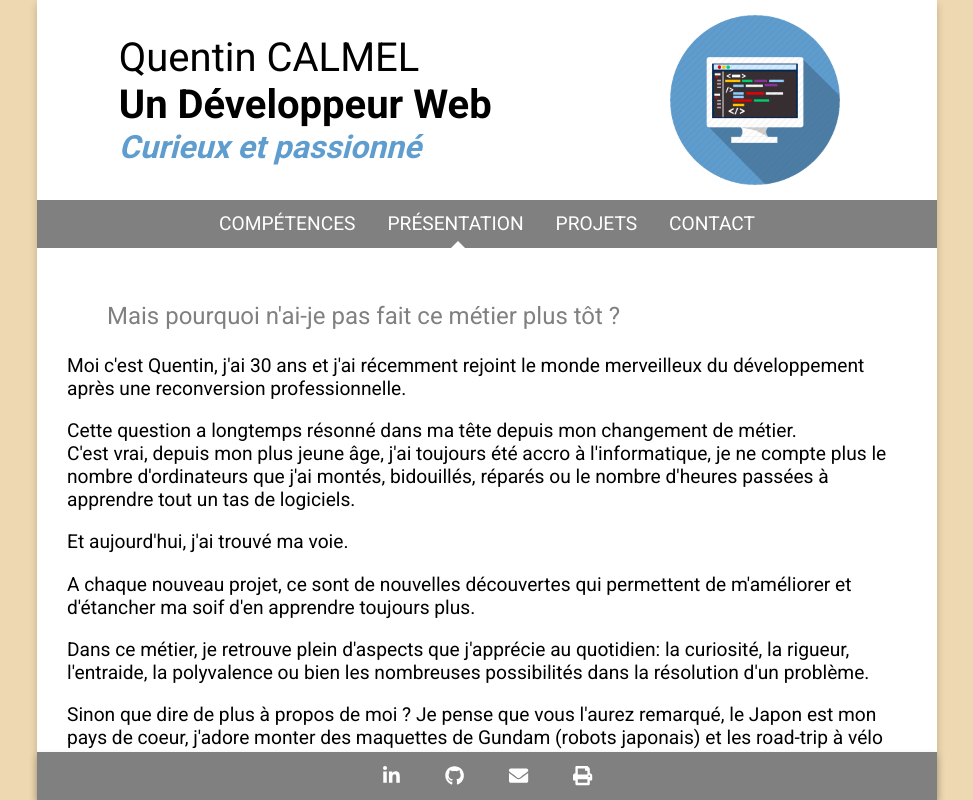
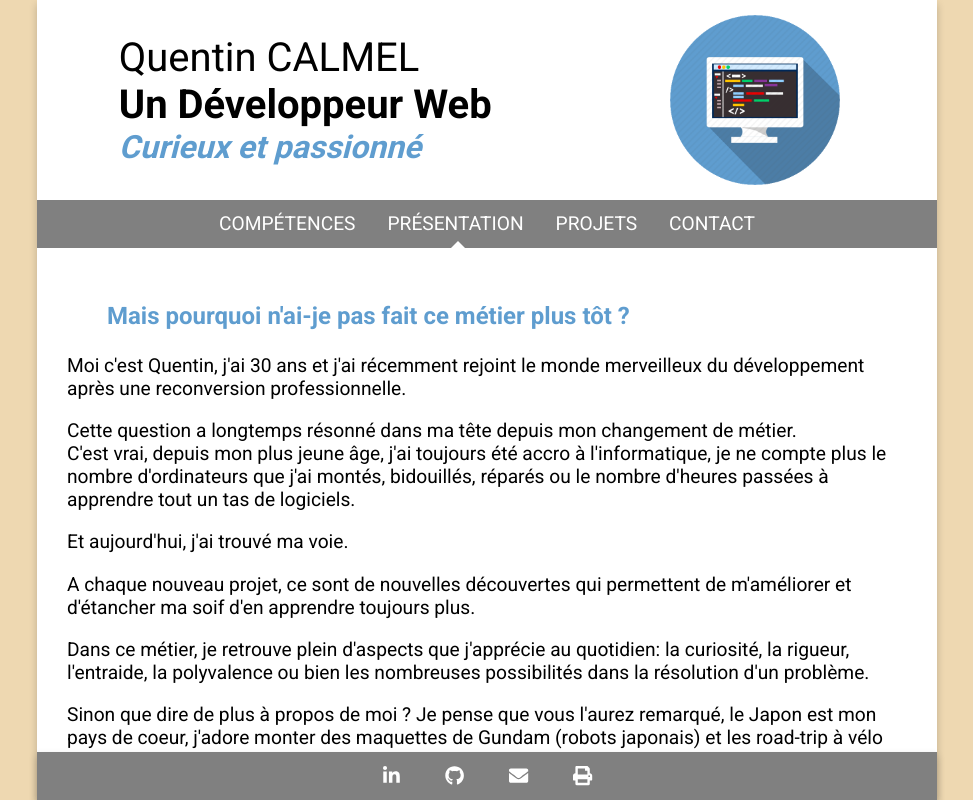
Before and after one commit to qcalmel/portfolio_react, a React (Create React App) app: page /about in a window 1280 px wide. Shown: the whole page, without its empty margins (153-1126 px from the left). Built offline with nearby package versions, Linux system fonts and the light colour scheme.

Commit message:
add primary color on about page blockquote

```diff
--- a/src/styles/About.css
+++ b/src/styles/About.css
@@ -4,6 +4,7 @@
 }
 
 .About blockquote {
-    color: grey;
+    color: var(--primary-color);
     font-size: 1.5rem;
+    font-weight: bold;
 }
```
